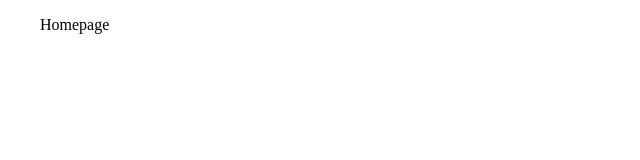
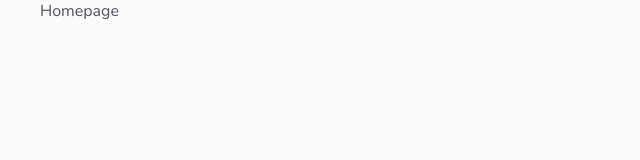
Before and after one commit to gnoul4869/music-playlist, a Vue app: page / in a window 1280 px wide. Shown: the top 160 px of the page, without its empty margins (0-640 px from the left). Built offline with nearby package versions, Linux system fonts and the light colour scheme.

Commit message:
Add Nunito font and css styles

```diff
--- a/src/assets/base.css
+++ /dev/null
@@ -1,74 +0,0 @@
-/* color palette from <https://github.com/vuejs/theme> */
-:root {
-  --vt-c-white: #ffffff;
-  --vt-c-white-soft: #f8f8f8;
-  --vt-c-white-mute: #f2f2f2;
-
-  --vt-c-black: #181818;
-  --vt-c-black-soft: #222222;
-  --vt-c-black-mute: #282828;
-
-  --vt-c-indigo: #2c3e50;
-
-  --vt-c-divider-light-1: rgba(60, 60, 60, 0.29);
-  --vt-c-divider-light-2: rgba(60, 60, 60, 0.12);
-  --vt-c-divider-dark-1: rgba(84, 84, 84, 0.65);
-  --vt-c-divider-dark-2: rgba(84, 84, 84, 0.48);
-
-  --vt-c-text-light-1: var(--vt-c-indigo);
-  --vt-c-text-light-2: rgba(60, 60, 60, 0.66);
-  --vt-c-text-dark-1: var(--vt-c-white);
-  --vt-c-text-dark-2: rgba(235, 235, 235, 0.64);
-}
-
-/* semantic color variables for this project */
-:root {
-  --color-background: var(--vt-c-white);
-  --color-background-soft: var(--vt-c-white-soft);
-  --color-background-mute: var(--vt-c-white-mute);
-
-  --color-border: var(--vt-c-divider-light-2);
-  --color-border-hover: var(--vt-c-divider-light-1);
-
-  --color-heading: var(--vt-c-text-light-1);
-  --color-text: var(--vt-c-text-light-1);
-
-  --section-gap: 160px;
-}
-
-@media (prefers-color-scheme: dark) {
-  :root {
-    --color-background: var(--vt-c-black);
-    --color-background-soft: var(--vt-c-black-soft);
-    --color-background-mute: var(--vt-c-black-mute);
-
-    --color-border: var(--vt-c-divider-dark-2);
-    --color-border-hover: var(--vt-c-divider-dark-1);
-
-    --color-heading: var(--vt-c-text-dark-1);
-    --color-text: var(--vt-c-text-dark-2);
-  }
-}
-
-*,
-*::before,
-*::after {
-  box-sizing: border-box;
-  margin: 0;
-  position: relative;
-  font-weight: normal;
-}
-
-body {
-  min-height: 100vh;
-  color: var(--color-text);
-  background: var(--color-background);
-  transition: color 0.5s, background-color 0.5s;
-  line-height: 1.6;
-  font-family: Inter, -apple-system, BlinkMacSystemFont, 'Segoe UI', Roboto, Oxygen, Ubuntu,
-    Cantarell, 'Fira Sans', 'Droid Sans', 'Helvetica Neue', sans-serif;
-  font-size: 15px;
-  text-rendering: optimizeLegibility;
-  -webkit-font-smoothing: antialiased;
-  -moz-osx-font-smoothing: grayscale;
-}
--- /dev/null
+++ b/src/assets/main.css
@@ -0,0 +1,75 @@
+/* Nunito font */
+@import url('https://fonts.googleapis.com/css2?family=Nunito:wght@200;300;400;600;700;800;900&display=swap');
+
+/* Variables */
+:root {
+    --primary: #4f515a;
+    --secondary: #ebebeb;
+    --warning: #da0f41;
+}
+
+/* Base styles  */
+* {
+    margin: 0;
+    padding: 0;
+    font-family: 'Nunito', sans-serif;
+    color: var(--primary);
+}
+body {
+    background: #fafafa;
+}
+a {
+    text-decoration: none;
+}
+
+/* Buttons */
+button,
+.btn {
+    background: var(--secondary);
+    border-radius: 8px;
+    border: 0;
+    padding: 8px 12px;
+    font-weight: 600;
+    cursor: pointer;
+    display: inline-block;
+}
+button:hover,
+.btn:hover {
+    background: var(--primary);
+    color: white;
+}
+button:disabled {
+    opacity: 0.5;
+    color: var(--primary);
+    background: var(--secondary);
+    cursor: not-allowed;
+}
+
+/* Forms */
+form {
+    max-width: 400px;
+    margin: 0 auto;
+    padding: 30px;
+    border-radius: 8px;
+    box-shadow: 1px 2px 3px rgba(50, 50, 50, 0.05);
+    border: 1px solid var(--secondary);
+    background: white;
+}
+input,
+textarea {
+    border: 0;
+    border-bottom: 1px solid var(--secondary);
+    padding: 10px;
+    outline: none;
+    display: block;
+    width: 100%;
+    box-sizing: border-box;
+    margin: 20px auto;
+}
+
+/* Error text */
+.error {
+    color: var(--warning);
+    font-size: 14px;
+    margin: 16px 0;
+}
```
Also changed, not shown: src/main.js (+8 -6 lines).
